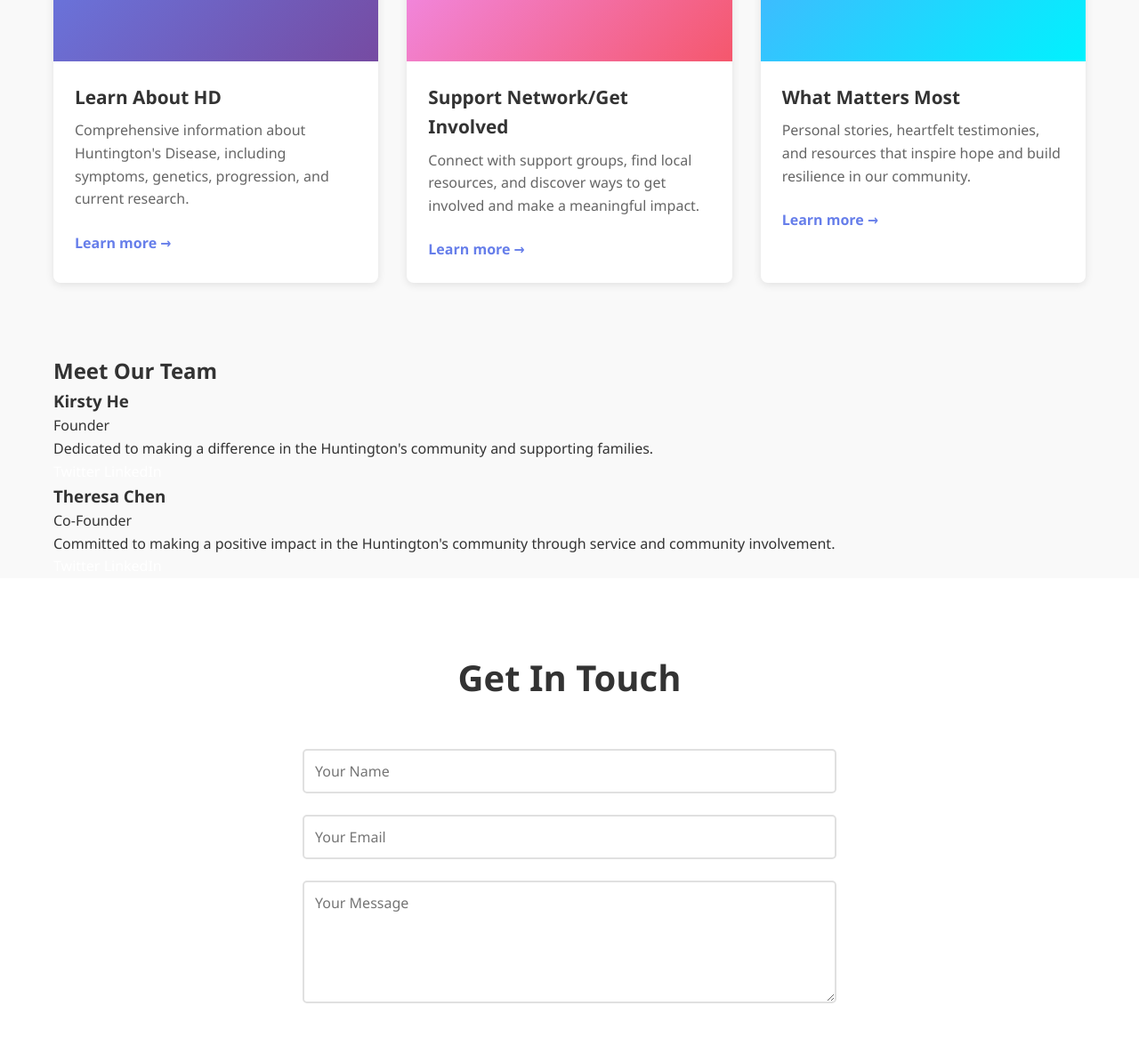
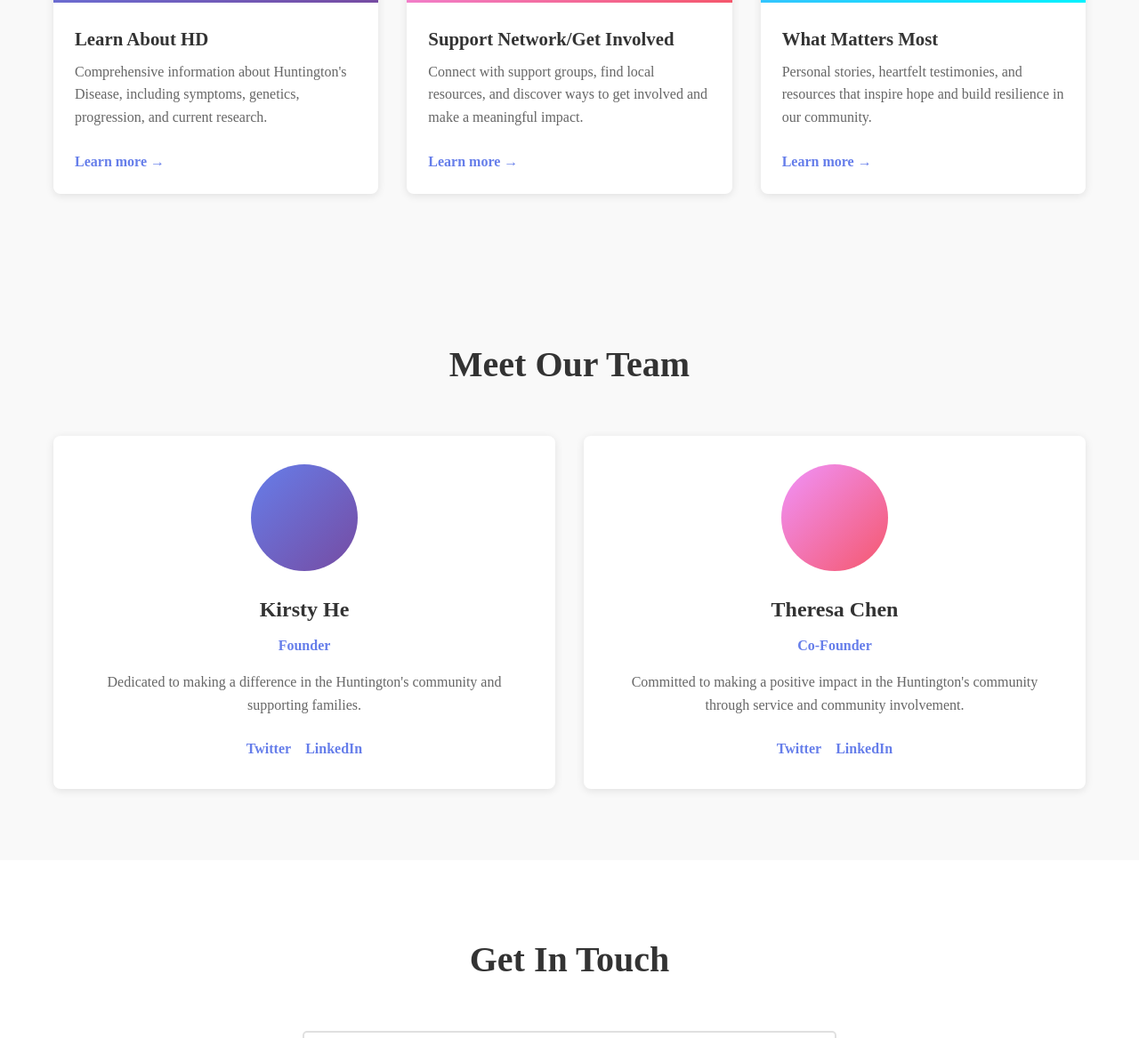
Before and after one commit to bubu090812-creator/Passion-project-website, a plain HTML site: page index.html in a window 1280 px wide. Shown: the part 1476-2643 px from the top of the page at 89% size. Drawn offline with Linux system fonts and the light colour scheme.

Commit message:
Update font to Playfair Display (Stardom style)

```diff
--- a/style.css
+++ b/style.css
@@ -5,8 +5,10 @@
     box-sizing: border-box;
 }
 
+@import url('https://fonts.googleapis.com/css2?family=Playfair+Display:wght@700&display=swap');
+
 body {
-    font-family: 'Segoe UI', Tahoma, Geneva, Verdana, sans-serif;
+    font-family: 'Playfair Display', serif;
     line-height: 1.6;
     color: #333;
     background-color: #f9f9f9;
@@ -38,6 +40,7 @@ body {
     font-size: 1.5rem;
     font-weight: bold;
     color: #667eea;
+    font-family: 'Playfair Display', serif;
 }
 
 .nav-links {
@@ -51,6 +54,7 @@ body {
     color: #333;
     font-weight: 500;
     transition: color 0.3s ease;
+    font-family: 'Playfair Display', serif;
 }
 
 .nav-links a:hover {
@@ -69,12 +73,14 @@ body {
     font-size: 3rem;
     margin-bottom: 1rem;
     animation: fadeInDown 0.8s ease;
+    font-family: 'Playfair Display', serif;
 }
 
 .hero-content p {
     font-size: 1.2rem;
     margin-bottom: 2rem;
     animation: fadeInUp 0.8s ease;
+    font-family: 'Playfair Display', serif;
 }
 
 /* Buttons */
@@ -87,6 +93,7 @@ body {
     transition: all 0.3s ease;
     border: none;
     cursor: pointer;
+    font-family: 'Playfair Display', serif;
 }
 
 .btn-primary {
@@ -110,6 +117,7 @@ body {
     font-size: 2.5rem;
     margin-bottom: 2rem;
     color: #333;
+    font-family: 'Playfair Display', serif;
 }
 
 .about p {
@@ -120,6 +128,7 @@ body {
     margin-left: auto;
     margin-right: auto;
     color: #666;
+    font-family: 'Playfair Display', serif;
 }
 
 .features {
@@ -144,11 +153,13 @@ body {
     font-size: 1.5rem;
     margin-bottom: 1rem;
     color: #667eea;
+    font-family: 'Playfair Display', serif;
 }
 
 .feature-card p {
     color: #666;
     text-align: center;
+    font-family: 'Playfair Display', serif;
 }
 
 /* Projects Section */
@@ -162,6 +173,7 @@ body {
     font-size: 2.5rem;
     margin-bottom: 3rem;
     color: #333;
+    font-family: 'Playfair Display', serif;
 }
 
 .project-grid {
@@ -192,11 +204,13 @@ body {
     padding: 1.5rem 1.5rem 0.5rem;
     font-size: 1.3rem;
     color: #333;
+    font-family: 'Playfair Display', serif;
 }
 
 .project-card p {
     padding: 0 1.5rem;
     color: #666;
+    font-family: 'Playfair Display', serif;
 }
 
 .project-card .link {
@@ -206,9 +220,89 @@ body {
     text-decoration: none;
     font-weight: 600;
     transition: color 0.3s ease;
+    font-family: 'Playfair Display', serif;
 }
 
 .project-card .link:hover {
+    color: #764ba2;
+}
+
+/* Team Section */
+.team {
+    padding: 80px 20px;
+    background-color: #f9f9f9;
+}
+
+.team h2 {
+    text-align: center;
+    font-size: 2.5rem;
+    margin-bottom: 3rem;
+    color: #333;
+    font-family: 'Playfair Display', serif;
+}
+
+.team-grid {
+    display: grid;
+    grid-template-columns: repeat(auto-fit, minmax(300px, 1fr));
+    gap: 2rem;
+}
+
+.team-card {
+    background-color: #fff;
+    border-radius: 8px;
+    overflow: hidden;
+    box-shadow: 0 2px 10px rgba(0, 0, 0, 0.1);
+    transition: transform 0.3s ease;
+    text-align: center;
+    padding: 2rem;
+}
+
+.team-card:hover {
+    transform: translateY(-5px);
+}
+
+.team-avatar {
+    width: 120px;
+    height: 120px;
+    border-radius: 50%;
+    margin: 0 auto 1.5rem;
+}
+
+.team-card h3 {
+    font-size: 1.5rem;
+    margin-bottom: 0.5rem;
+    color: #333;
+    font-family: 'Playfair Display', serif;
+}
+
+.team-card .role {
+    color: #667eea;
+    font-weight: 600;
+    margin-bottom: 1rem;
+    font-family: 'Playfair Display', serif;
+}
+
+.team-card .bio {
+    color: #666;
+    margin-bottom: 1.5rem;
+    font-family: 'Playfair Display', serif;
+}
+
+.team-social {
+    display: flex;
+    justify-content: center;
+    gap: 1rem;
+}
+
+.team-social .social-link {
+    color: #667eea;
+    text-decoration: none;
+    font-weight: 600;
+    transition: color 0.3s ease;
+    font-family: 'Playfair Display', serif;
+}
+
+.team-social .social-link:hover {
     color: #764ba2;
 }
 
@@ -223,6 +317,7 @@ body {
     font-size: 2.5rem;
     margin-bottom: 3rem;
     color: #333;
+    font-family: 'Playfair Display', serif;
 }
 
 .contact-form {
@@ -240,7 +335,7 @@ body {
     padding: 12px;
     border: 2px solid #e0e0e0;
     border-radius: 5px;
-    font-family: inherit;
+    font-family: 'Playfair Display', serif;
     font-size: 1rem;
     transition: border-color 0.3s ease;
 }
@@ -265,6 +360,7 @@ body {
 
 .footer p {
     margin-bottom: 1rem;
+    font-family: 'Playfair Display', serif;
 }
 
 .social-links {
@@ -277,6 +373,7 @@ body {
     color: #fff;
     text-decoration: none;
     transition: color 0.3s ease;
+    font-family: 'Playfair Display', serif;
 }
 
 .social-link:hover {
@@ -322,11 +419,16 @@ body {
 
     .about h2,
     .projects h2,
-    .contact h2 {
+    .contact h2,
+    .team h2 {
         font-size: 2rem;
     }
 
     .project-grid {
         grid-template-columns: 1fr;
     }
+
+    .team-grid {
+        grid-template-columns: 1fr;
+    }
 }
```
